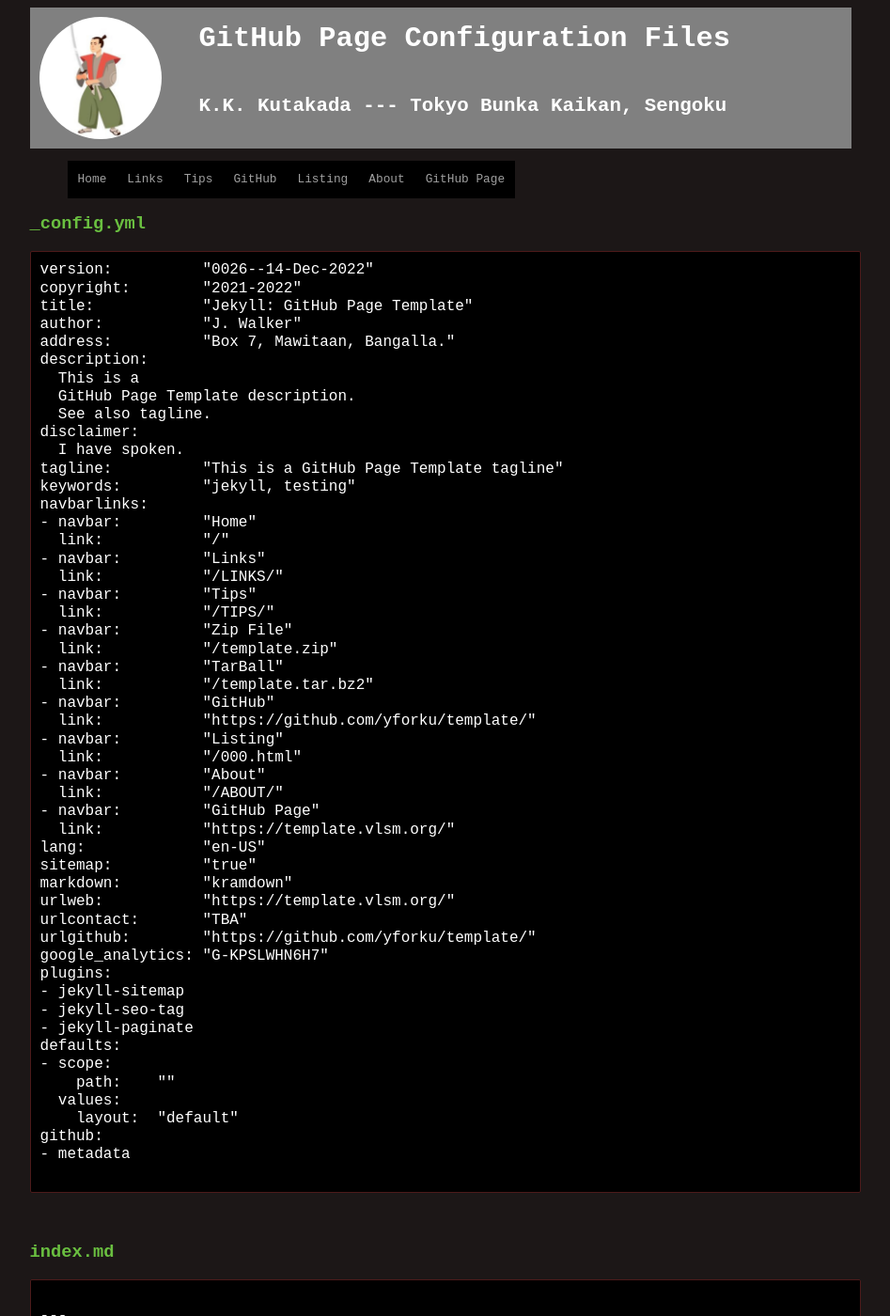
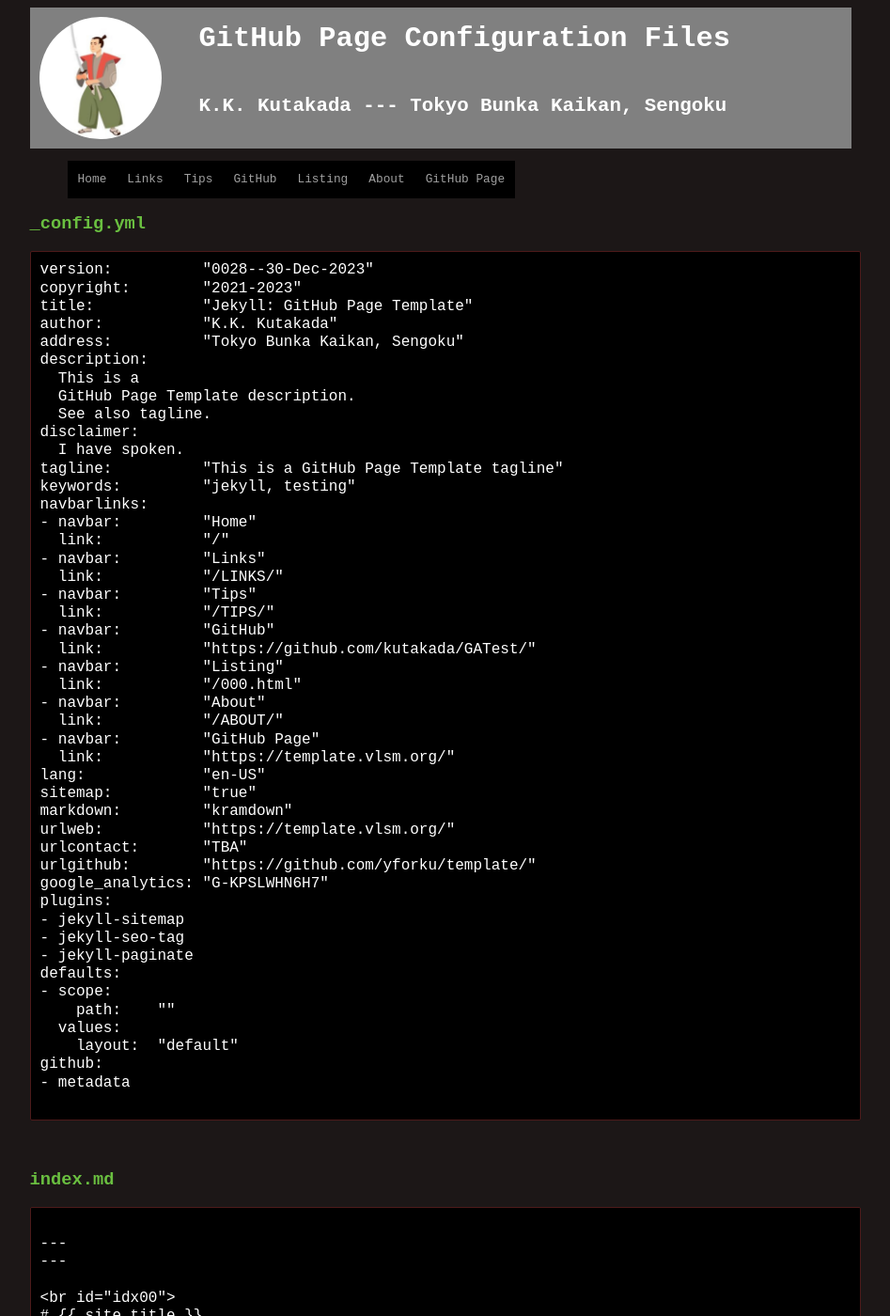
Before and after one commit to kutakada/GATest, a Jekyll site: the page built from 000.md, in a window 1280 px wide and 1400 px high. Shown: the whole window at 94% size, without its empty margins (166-1113 px from the left). Built offline with Jekyll 4.4.1, drawn with Linux system fonts in a browser that asks for light colours; some of the changed text lies outside the part shown.

Commit message:
modified:   index.md

````diff
--- a/000.md
+++ b/000.md
@@ -5,11 +5,11 @@
 ### _config.yml
 
 ```
-version:          "0026--14-Dec-2022"
-copyright:        "2021-2022"
+version:          "0028--30-Dec-2023"
+copyright:        "2021-2023"
 title:            "Jekyll: GitHub Page Template"
-author:           "J. Walker"
-address:          "Box 7, Mawitaan, Bangalla."
+author:           "K.K. Kutakada"
+address:          "Tokyo Bunka Kaikan, Sengoku"
 description:
   This is a
   GitHub Page Template description.
@@ -25,12 +25,8 @@
   link:           "/LINKS/"
 - navbar:         "Tips"
   link:           "/TIPS/"
-- navbar:         "Zip File"
-  link:           "/template.zip"
-- navbar:         "TarBall"
-  link:           "/template.tar.bz2"
 - navbar:         "GitHub"
-  link:           "https://github.com/yforku/template/"
+  link:           "https://github.com/kutakada/GATest/"
 - navbar:         "Listing"
   link:           "/000.html"
 - navbar:         "About"
@@ -71,9 +67,6 @@
 
 <br id="idx01">
 This [GitHub Page](https://pages.github.com/) is hosted at [GitHub.com]({{ site.urlgithub }}).
-You can download the source either as a
-[ZIP]({{ site.baseurl }}/template.zip) file or a
-[TARBALL]({{ site.baseurl }}/template.tar.bz2) file.
 File [LISTINGS]({{ site.baseurl }}/000.html) are also available.
 
 I am {{ site.author }}, {{ site.address }}
````
Also changed, not shown: index.md (+0 -3 lines), 2 other files.
